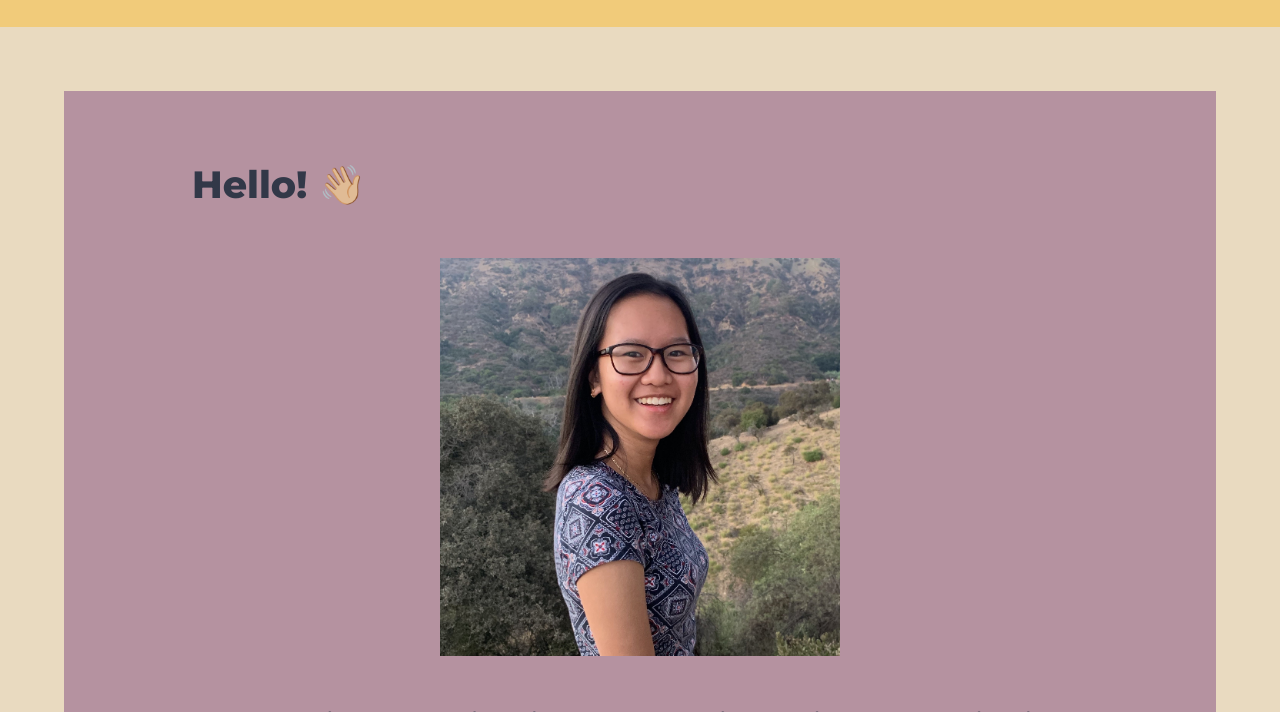
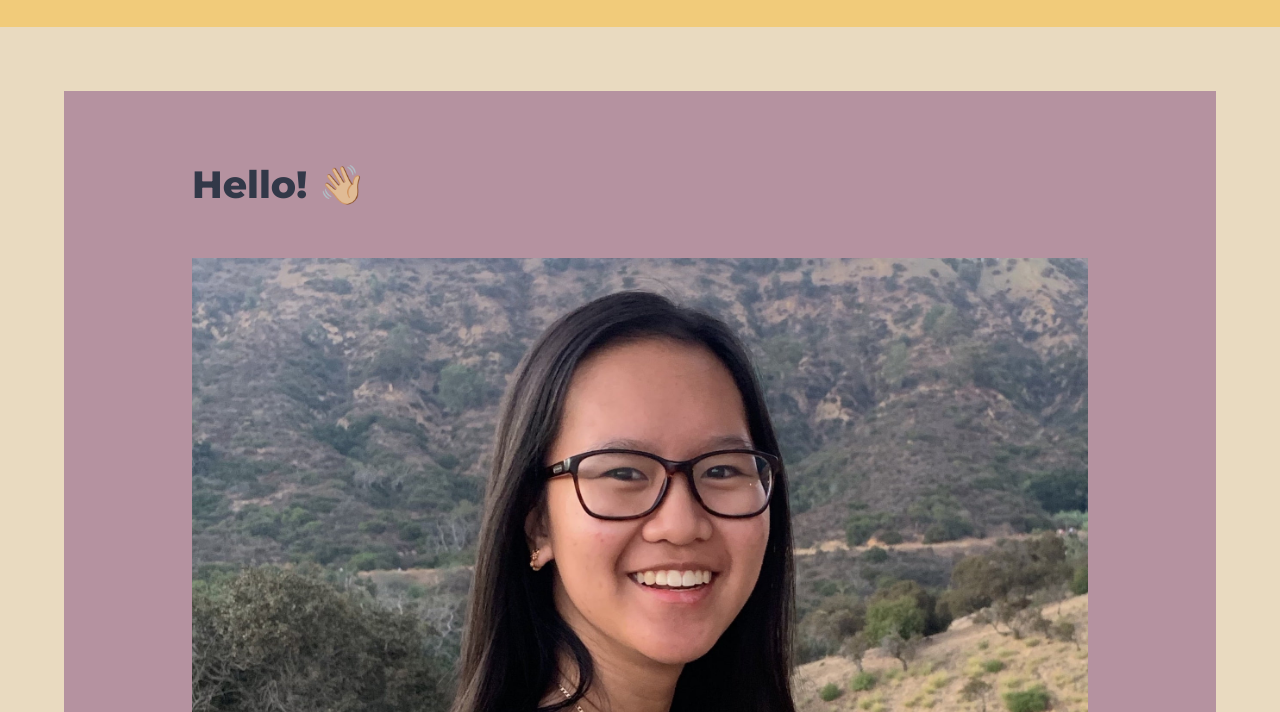
Before and after one commit to LianaAdaza/lianaadaza.github.io, a plain HTML site: page index.html in a window 1280 px wide. Shown: the part 588-1300 px from the top of the page. Drawn offline with nearby package versions, Linux system fonts and the light colour scheme.

Commit message:
Updated PFP Dimensions

```diff
--- a/styles.css
+++ b/styles.css
@@ -244,3 +244,7 @@ header {
   .aboutmedesc, .projectdesc, .awarddescnlink {
     padding-top: 50px;
   }
+  .pfp {
+    width: 100%;
+  }
+}
```
